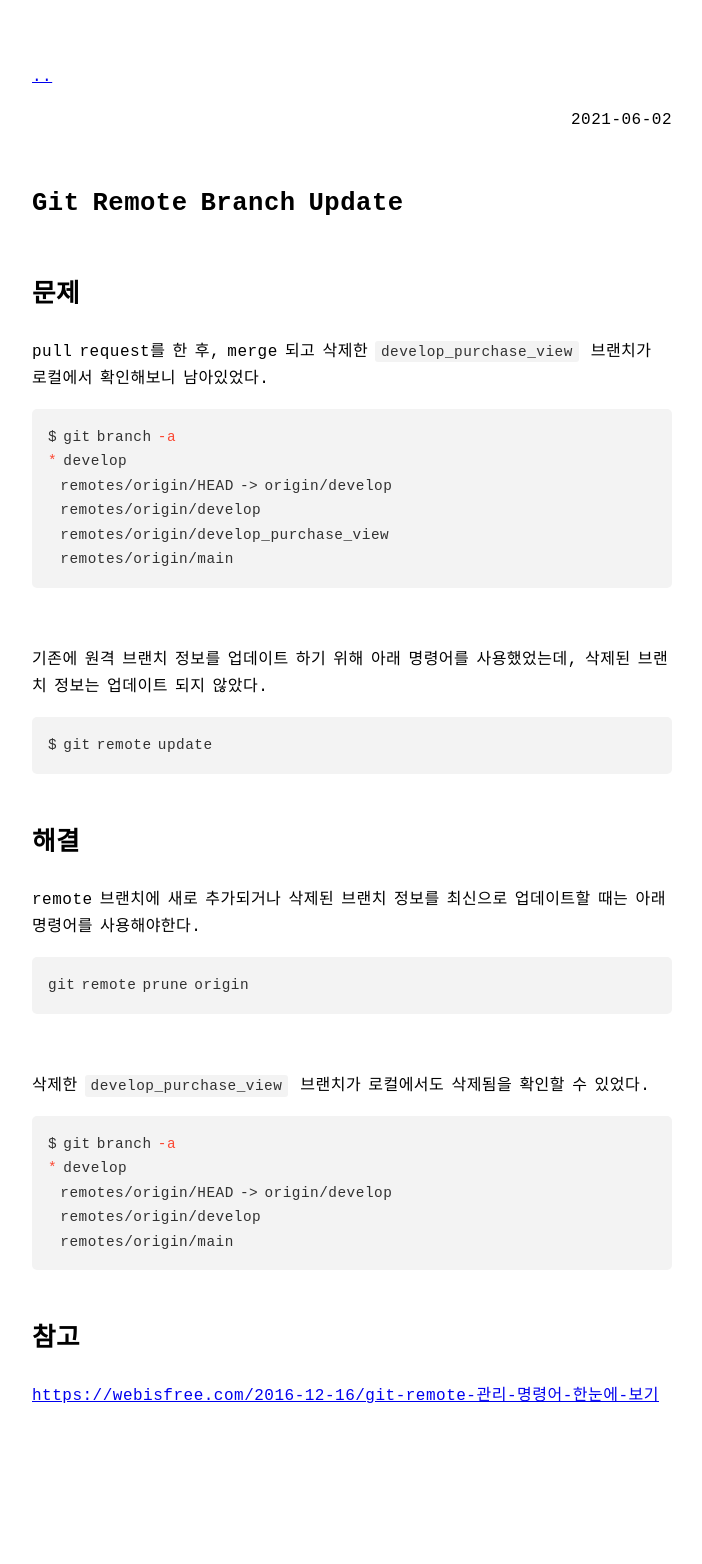
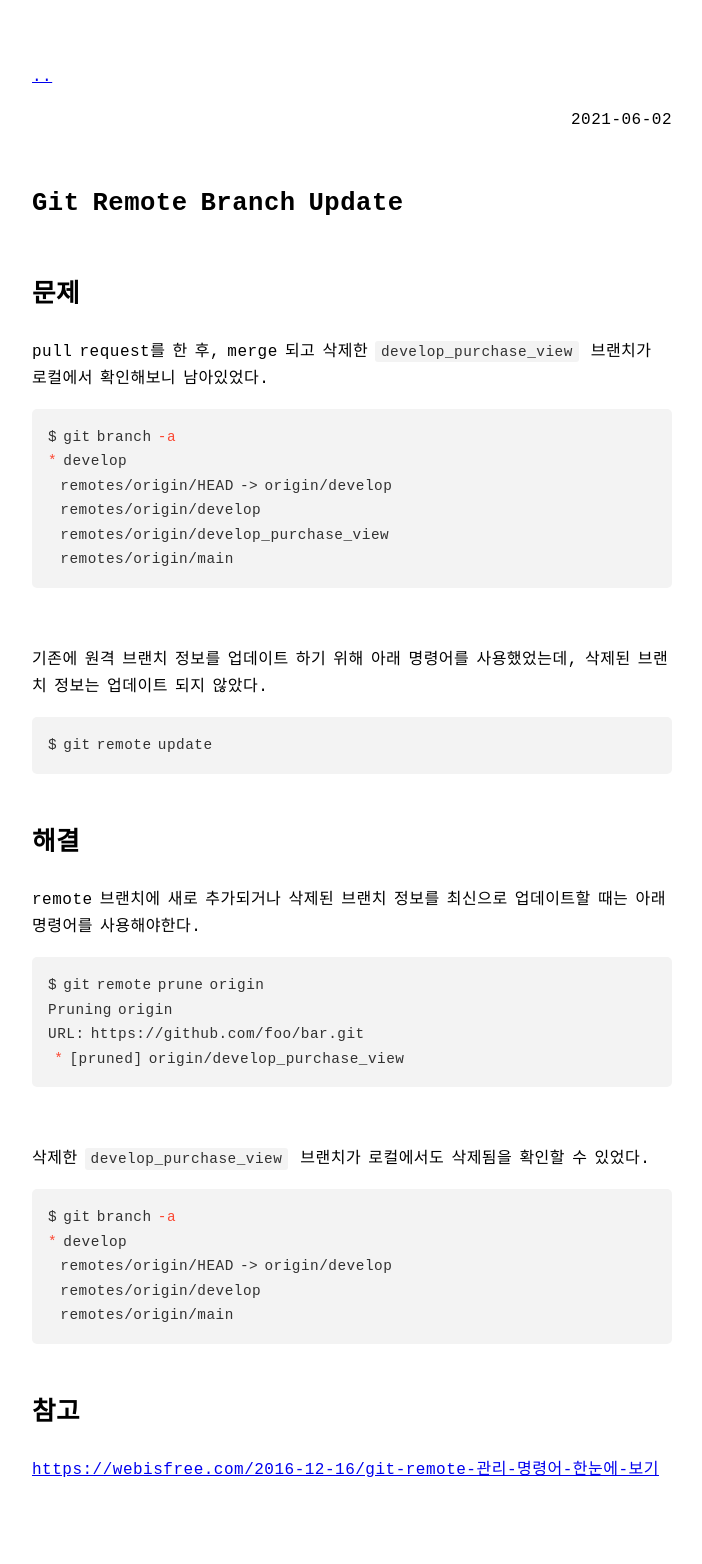
Before and after one commit to bobbohee/no-access-please, a Jekyll site: the page built from _posts/2021-06-02-git-remote-branch-update.md, in a window 1280 px wide. Shown: the whole page, without its empty margins (288-990 px from the left). Built offline with Jekyll 4.4.1, drawn with Linux system fonts in a browser that asks for light colours; before the commit the page ends 1490 px from its top, so only the background shows below that.

Commit message:
[EDIT] git 삭제된 remote 브랜치 정보 업데이트 결과 수정

````diff
--- a/_posts/2021-06-02-git-remote-branch-update.md
+++ b/_posts/2021-06-02-git-remote-branch-update.md
@@ -29,7 +29,10 @@ $ git remote update
 remote 브랜치에 새로 추가되거나 삭제된 브랜치 정보를 최신으로 업데이트할 때는 아래 명령어를 사용해야한다.
 
 ```bash
-git remote prune origin
+$ git remote prune origin
+Pruning origin
+URL: https://github.com/foo/bar.git
+ * [pruned] origin/develop_purchase_view
 ```
 
 <br>
````
